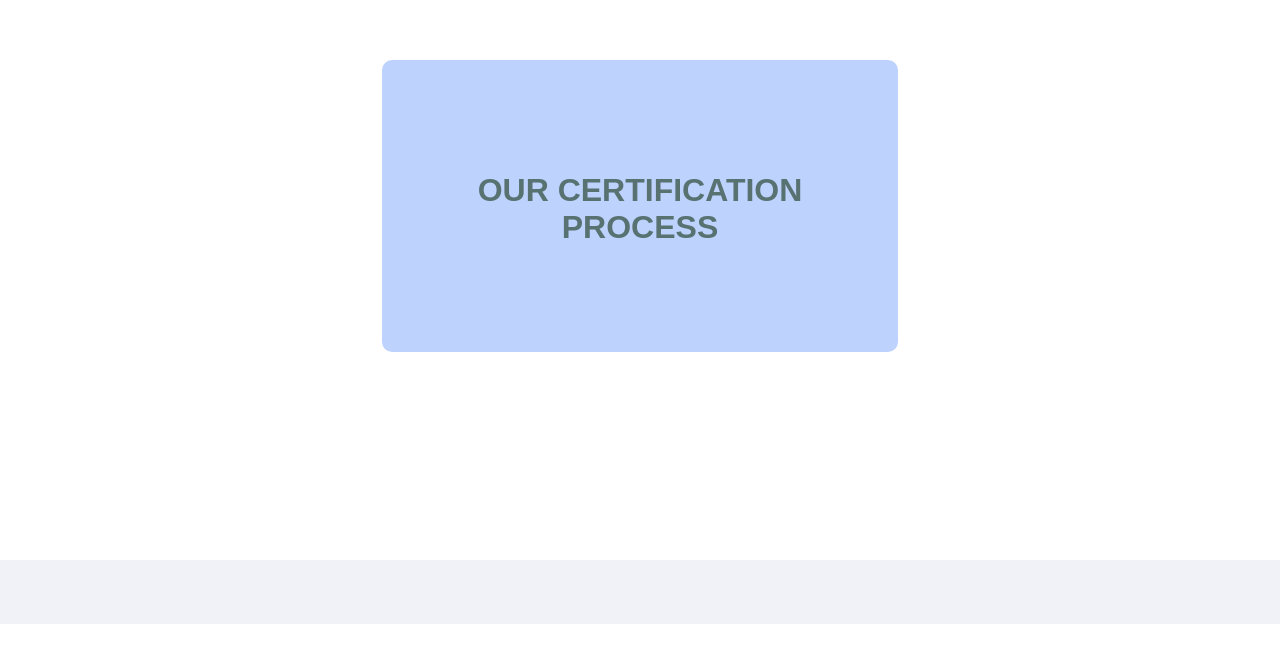
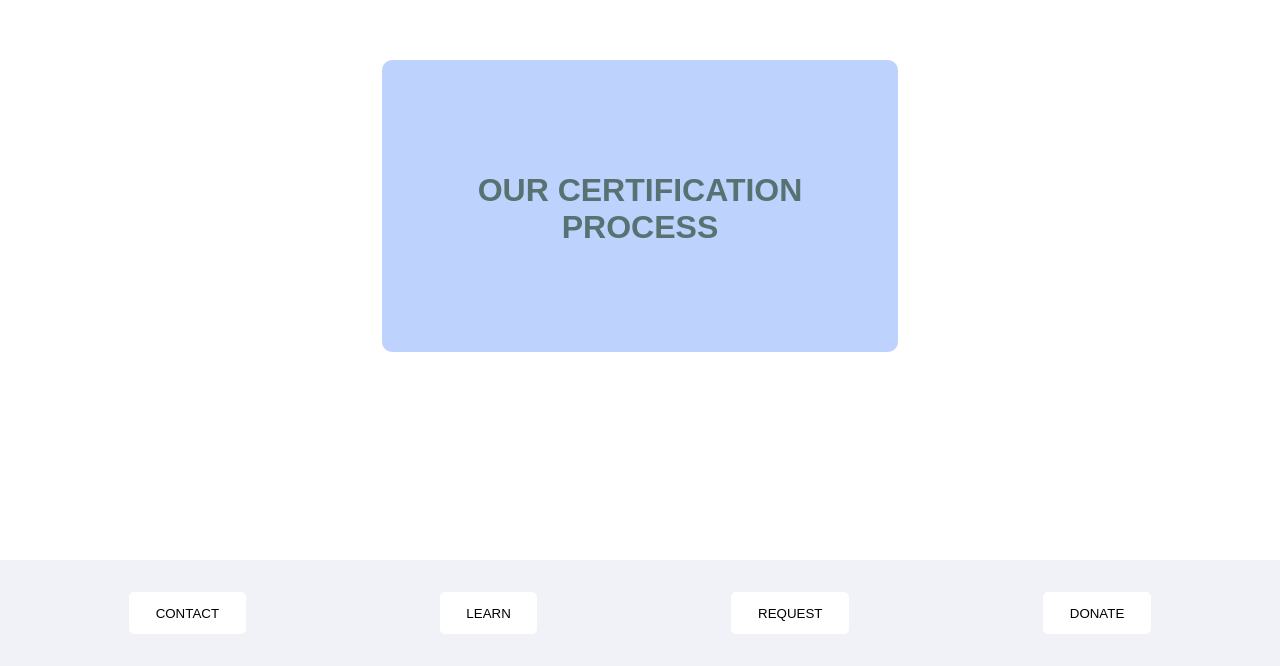
Before and after one commit to tay-chi/html-in-class-exercises, a plain HTML site: page index.html in a window 1280 px wide. Shown: the part 2483-3149 px from the top of the page. Before the commit the page ends 3107 px from the top, so only its background shows below. Drawn offline with Linux system fonts and the light colour scheme.

Commit message:
Added four buttons to footer section.

```diff
--- a/index.html
+++ b/index.html
@@ -86,7 +86,10 @@
     </section>
     <section class="section footer-section">
       <div class="buttons-wrapper">
-
+       <button>Contact</button>
+       <button>Learn</button>
+       <button>Request</button>
+       <button>Donate</button>
       </div>
     </section>
   </body>
```
